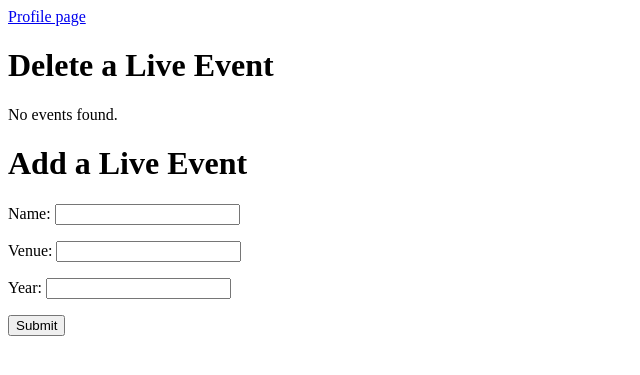
After one commit to HatfieldAlex/festival-feed, a Django app: page /user/edit in a window 1280 px wide. The commit adds this page. Shown: the top 375 px of the page, without its empty margins (0-640 px from the left). Run offline with Django 4.2, Linux system fonts and the light colour scheme; a user stored in the database is signed in; data comes from the database, SQL or seed files in the repository; both versions use the stored data as it was after the commit.

Commit message:
functionality enabled

```diff
--- a/users/forms.py
+++ b/users/forms.py
@@ -1,10 +1,9 @@
 from django import forms
 from django.contrib.auth.forms import UserCreationForm
 from django.contrib.auth.models import User
-from .models import Profile
+from .models import Profile, LiveEvent
 
 class CustomRegistrationForm(UserCreationForm):
-
     class Meta:
         model = User  # Use the built-in User model
         fields = ('username', 'email', 'password1', 'password2')  # Include 'name' in the fields
@@ -13,3 +12,9 @@ class ProfileForm(forms.ModelForm):
     class Meta:
         model = Profile
         fields = ['first_name', 'second_name']
+
+
+class LiveEventForm(forms.ModelForm):
+    class Meta:
+        model = LiveEvent
+        fields = ['name', 'venue', 'year']
--- a/users/models.py
+++ b/users/models.py
@@ -9,3 +9,12 @@ class Profile(models.Model):
 
     def __str__(self):
         return self.user.username  # Return a string representation of the profile
+
+class LiveEvent(models.Model):
+    user = models.ForeignKey(User, on_delete=models.CASCADE)
+    name = models.CharField(max_length=100)
+    venue = models.CharField(max_length=100)
+    year = models.IntegerField()
+
+    def __str__(self):
+        return self.name
--- /dev/null
+++ b/users/templates/users/edit_profile_page.html
@@ -0,0 +1,27 @@
+<!DOCTYPE html>
+<html>
+<head>
+    <title>Account Settings</title>
+</head>
+<body>
+
+    <a href="{% url 'user_profile_page' username=user.username %}">Profile page</a><br>
+
+    <h1>Delete a Live Event</h1>
+        <p>
+            {% if live_events %}
+            {% for event in live_events %}
+            <li>{{ event.name }} at {{ event.venue }} in {{ event.year }}</li>
+            {% endfor %}
+            {% else %}
+            <p>No events found.</p>
+            {% endif %}
+        </p>
+    <h1>Add a Live Event</h1>
+            <form method="post">
+            {% csrf_token %}
+            {{ form.as_p }}
+            <button type="submit">Submit</button>
+        </form>
+
+</body>
--- a/users/templates/users/home.html
+++ b/users/templates/users/home.html
@@ -9,6 +9,7 @@
             Hello {{ user_profile.first_name }} {{user_profile.second_name }}.<br>
             Your username is: {{ user.username }}.<br>
             You are signed in.<br>
+            <a href="{% url 'user_profile_page' username=user.username %}">Profile page</a><br>
             <a href="{% url 'logout' %}">Sign out</a>
         </p>
     {% else %}
--- a/users/urls.py
+++ b/users/urls.py
@@ -8,4 +8,6 @@ urlpatterns = [
     path('', views.home, name='home'),
     path('user/logout/', LogoutView.as_view(template_name='users/home.html'), name='logout'),
     path('user/register/', views.register, name='register'),
+    path('user/show/<str:username>/', views.user_profile_page, name='user_profile_page'),
+    path('user/edit', views.edit_profile_page, name='edit_profile_page')
 ]
--- a/users/views.py
+++ b/users/views.py
@@ -1,8 +1,8 @@
-from django.shortcuts import render, redirect
+from django.shortcuts import render, redirect, get_object_or_404
 from django.contrib.auth import authenticate, login
-from .forms import CustomRegistrationForm, ProfileForm
+from .forms import CustomRegistrationForm, ProfileForm, LiveEventForm
 from django.contrib.auth.models import User
-from .models import Profile
+from .models import Profile, LiveEvent
 
 def home(request):
     user = request.user
@@ -31,14 +31,23 @@ def register(request):
     }
     return render(request, 'users/register.html', context)
 
+def user_profile_page(request, username):
+    user = request.user
+    user_profile = user.profile
+    return render(request, 'users/user_profile_page.html', {'user_profile': user_profile})
 
-# def register(request):
-#     if request.method == 'POST':
-#         form = CustomRegistrationForm(request.POST)
-#         if form.is_valid():
-#             print(form.cleaned_data)
-#             form.save()
-#             return redirect('login')
-#     else:
-#         form = CustomRegistrationForm()
-#     return render(request, 'users/register.html', {"form": form})
+def edit_profile_page(request):
+
+    live_events = LiveEvent.objects.filter(user=request.user)
+
+
+    if request.method == 'POST':
+        form = LiveEventForm(request.POST)
+        if form.is_valid():
+            live_event = form.save(commit=False)
+            live_event.user = request.user
+            live_event.save()
+            return render(request, 'users/edit_profile_page.html', {"live_events": live_events})
+    else:
+        form = LiveEventForm()
+        return render(request, 'users/edit_profile_page.html', {"form": form, "live_events": live_events})
```
Also changed, not shown: users/templates/users/user_profile_page.html (added, +31 -0 lines), db.sqlite3, users/migrations/0002_liveevent.py (added), users/templates/users/profile.html (deleted).
